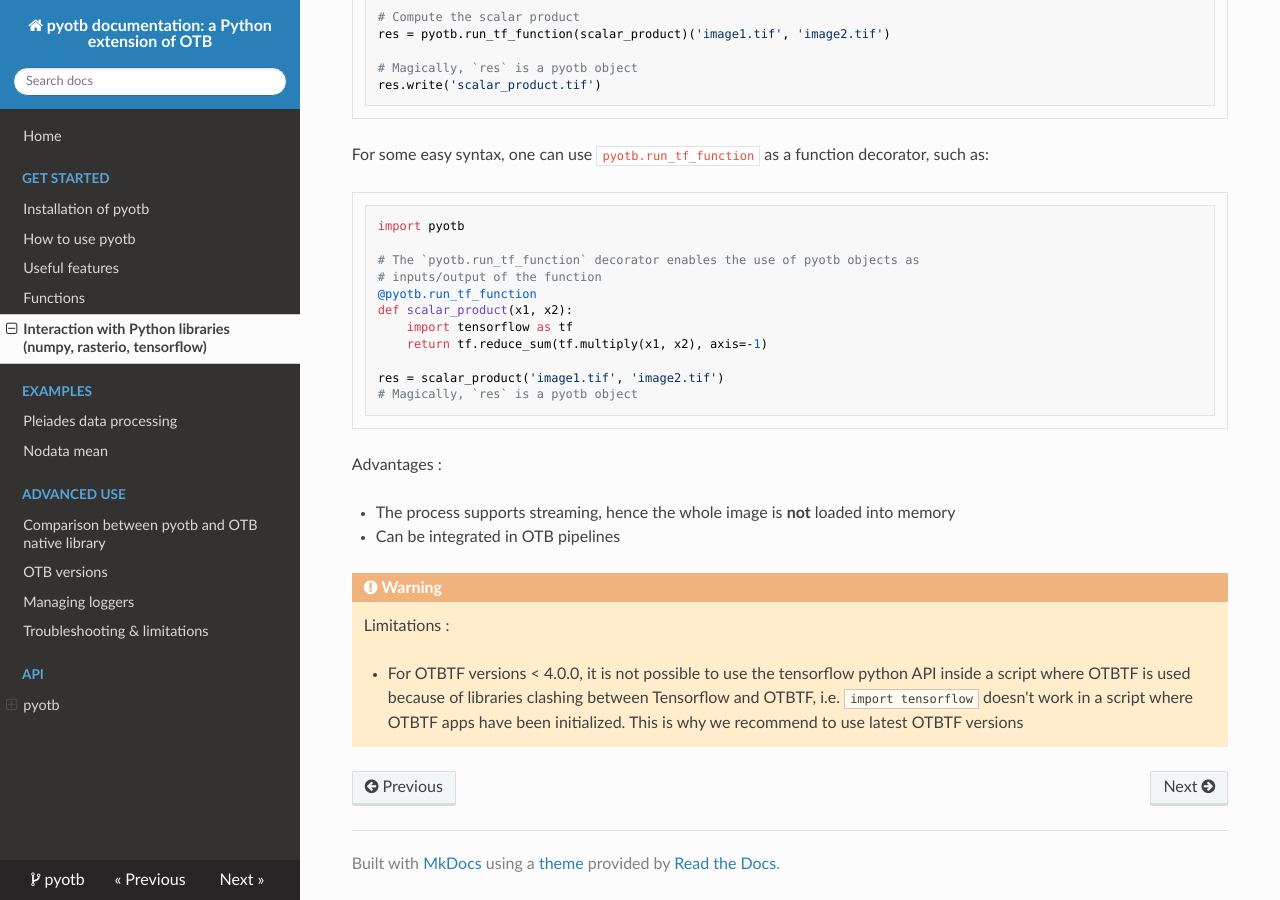
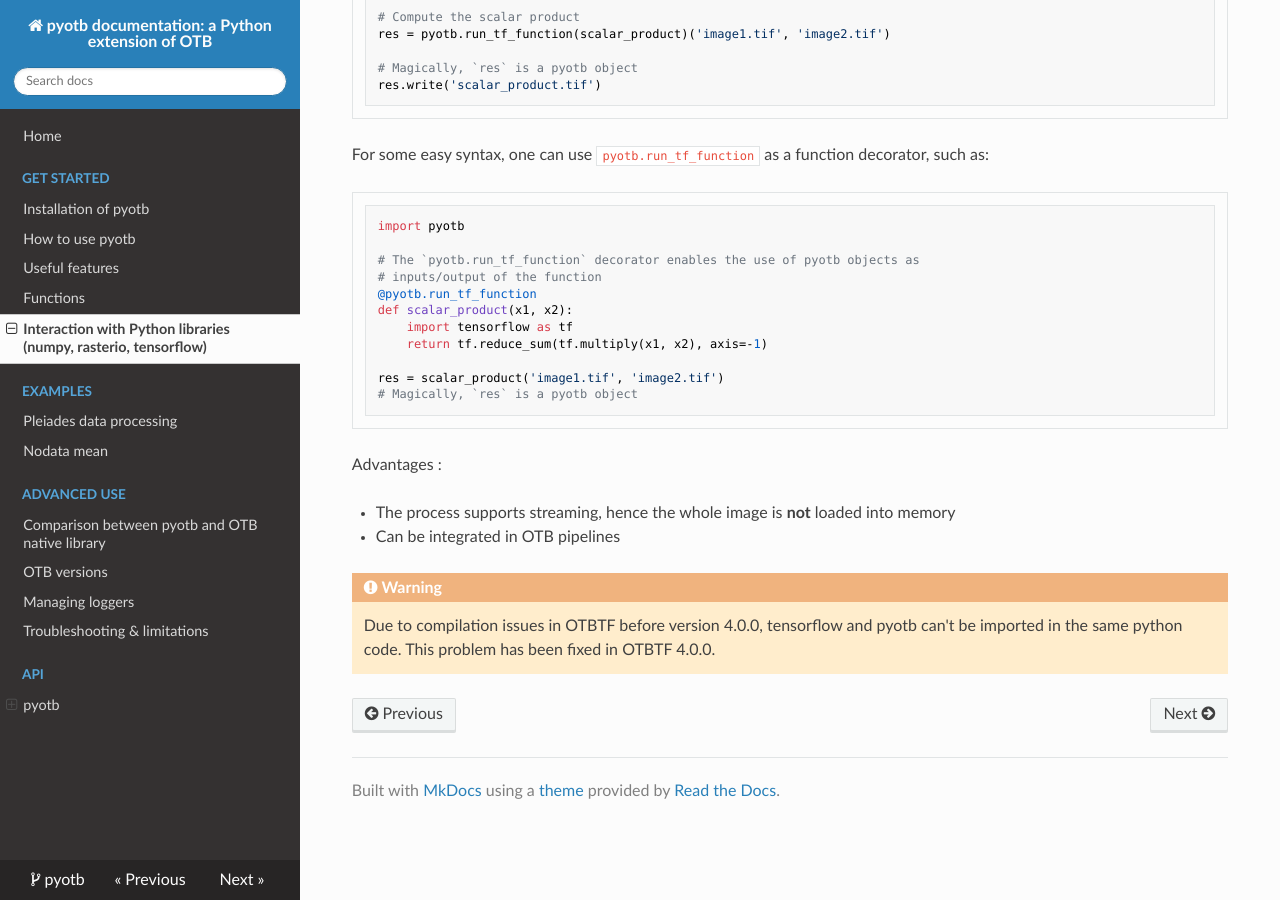
Before and after one commit to orfeotoolbox/pyotb, an MkDocs documentation site: the page built from doc/interaction.md, in a window 1280 px wide and 900 px high, scrolled down 2199 px. Built offline with MkDocs 1.6.1, drawn with Linux system fonts in a browser that asks for light colours; nearby versions of some CDN libraries.

Commit message:
DOC: edit limitation description

```diff
--- a/doc/interaction.md
+++ b/doc/interaction.md
@@ -138,10 +138,6 @@ memory
 
 !!! warning
 
-    Limitations :
-
-    - For OTBTF versions < 4.0.0, it is not possible to use the tensorflow
-    python API inside a script where OTBTF is used because of libraries
-    clashing between Tensorflow and OTBTF, i.e. `import tensorflow` doesn't
-    work in a script where OTBTF apps have been initialized. This is why we
-    recommend to use latest OTBTF versions
+    Due to compilation issues in OTBTF before version 4.0.0, tensorflow and
+    pyotb can't be imported in the same python code. This problem has been
+    fixed in OTBTF 4.0.0.
```
